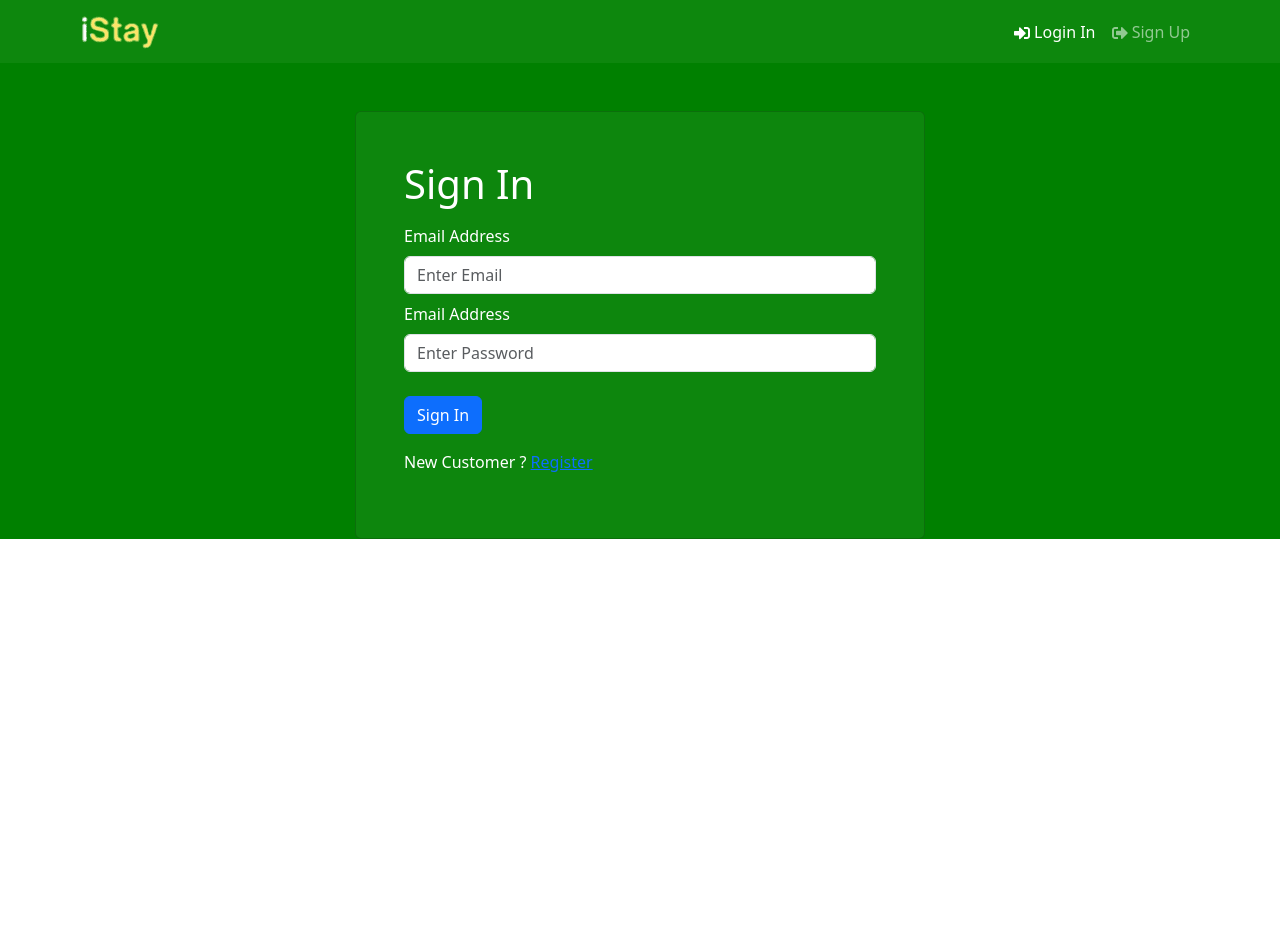
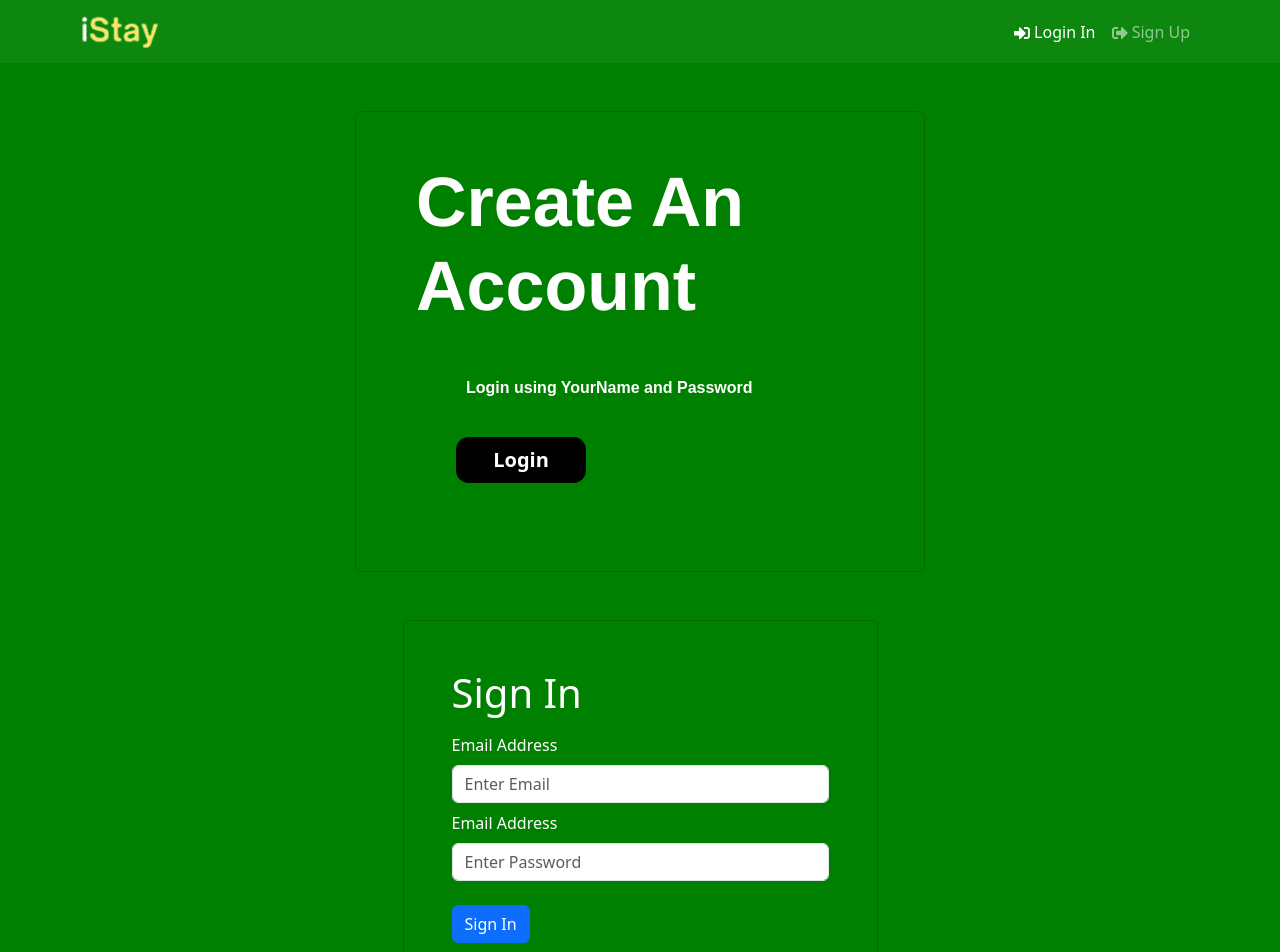
Before and after one commit to Athulraj10/iStay, a React (Vite) app in the folder frontend/: page /login in a window 1280 px wide. Shown: the top 952 px of the page. Before the commit the page ends 800 px from the top, so only its background shows below. Built offline with nearby package versions, Linux system fonts and the light colour scheme.

Commit message:
page spliting in login completed

```diff
--- a/frontend/src/components/Login/Login.jsx
+++ b/frontend/src/components/Login/Login.jsx
@@ -1,60 +1,29 @@
-import { Button, Form, Row, Col } from "react-bootstrap";
-import React, { useState } from "react";
-import { Link } from "react-router-dom";
-import FormContainer from "../Forms/FormContainer";
-import './Login.css'
-
+import { Container, Row, Col } from "react-bootstrap";
+import HeaderLeftSection from "./loginSections/HeaderLeftSection";
+import HeaderRightSection from "./loginSections/HeaderRightSection";
 
 const Login = () => {
-  const [email, setEmail] = useState("");
-  const [password, setPassword] = useState("");
-
-  const sumbitHandler = () => {
-    e.preventDefault();
-    console.log("value submitted");
+  const rightSection = {
+    background: "rgba(255, 255, 255, 0)",
+    color: "white",
+  };
+  const leftSection = {
+    background: "rgba(255, 255, 255, 0)",
+    color: "white",
   };
   return (
-    <div className='formInput'>
-      <FormContainer>
-        <h1>Sign In </h1>
-        <Form onSubmit={sumbitHandler}>
+    <Container>
+      <Row className="justify-content-md-center mt-5">
 
-            {/* User Email Entering Place and Stored in State SetEmail  */}
-            <Form.Group className="my-2" controlId="email">
-            <Form.Label>Email Address</Form.Label>
-                <Form.Control
-                type="email"
-                placeholder="Enter Email"
-                value={email}
-                onChange={(e)=>setEmail(e.target.value)}
-                >
-                </Form.Control>
-            </Form.Group>
+        <Col xs={12} md={6} style={leftSection} className="card p-5">
+          <HeaderLeftSection />
+        </Col>
 
-            {/* User Password Entering Place and Stored in State  */}
-            <Form.Group className="my-2" controlId="password">
-            <Form.Label>Email Address</Form.Label>
-                <Form.Control
-                type="password"
-                placeholder="Enter Password"
-                value={password}
-                onChange={(e)=>setPassword(e.target.value)}
-                >
-                </Form.Control>
-            </Form.Group>
-            <Button type="submit" variant="primary" className="mt-3">
-                Sign In
-            </Button>
-
-            {/* If user Already registered then Directed to register page  */}
-            <Row className="py-3">
-                <Col>
-                New Customer ? <Link to='/register'>Register</Link>
-                </Col>
-            </Row>
-        </Form>
-      </FormContainer>
-    </div>
+        <Col xs={12} md={5} style={rightSection} className="card p-5 m-5">
+          <HeaderRightSection />
+        </Col>
+      </Row>
+    </Container>
   );
 };
 
--- /dev/null
+++ b/frontend/src/components/Login/loginSections/HeaderLeftSection.jsx
@@ -0,0 +1,23 @@
+import React from "react";
+import { Container,Col } from "react-bootstrap";
+import { Link } from "react-router-dom";
+
+const HeaderLeftSection = () => {
+
+
+  return (
+    <div className="container">
+    <div className="left-content">
+      <h1 className="createAccount">Create an account</h1>
+    </div>
+    <div className="centered-content">
+      <h6 className="loginDecription">Login using YourName and Password</h6>
+     <Link to='/login'>
+     <button className="loginButton">Login</button>
+     </Link>
+    </div>
+  </div>
+    );
+};
+
+export default HeaderLeftSection;
--- /dev/null
+++ b/frontend/src/components/Login/loginSections/HeaderRightSection.jsx
@@ -0,0 +1,56 @@
+import { Container, Button, Form, Row, Col } from "react-bootstrap";
+import React, { useState } from "react";
+import { Link } from "react-router-dom";
+import "./Login.css";
+
+const HeaderRightSection = () => {
+  const [email, setEmail] = useState("");
+  const [password, setPassword] = useState("");
+
+  const sumbitHandler = () => {
+    e.preventDefault();
+    console.log("value submitted");
+  };
+
+
+  return (
+    <>
+      <h1>Sign In </h1>
+      <Form onSubmit={sumbitHandler}>
+        {/* User Email Entering Place and Stored in State SetEmail  */}
+        <Form.Group className="my-2" controlId="email">
+          <Form.Label>Email Address</Form.Label>
+          <Form.Control
+            type="email"
+            placeholder="Enter Email"
+            value={email}
+            onChange={(e) => setEmail(e.target.value)}
+          ></Form.Control>
+        </Form.Group>
+
+        {/* User Password Entering Place and Stored in State  */}
+        <Form.Group className="my-2" controlId="password">
+          <Form.Label>Email Address</Form.Label>
+          <Form.Control
+            type="password"
+            placeholder="Enter Password"
+            value={password}
+            onChange={(e) => setPassword(e.target.value)}
+          ></Form.Control>
+        </Form.Group>
+        <Button type="submit" variant="primary" className="mt-3">
+          Sign In
+        </Button>
+
+        {/* If user Already registered then Directed to register page  */}
+        <Row className="py-3">
+          <Col>
+            New Customer ? <Link to="/register">Register</Link>
+          </Col>
+        </Row>
+      </Form>
+    </>
+  );
+};
+
+export default HeaderRightSection;
--- a/frontend/src/components/Register/Register.jsx
+++ b/frontend/src/components/Register/Register.jsx
@@ -1,5 +1,4 @@
 import RegisterValidation from "./RegistrationValidation";
-
 
 const RegisterPage = () => {
   const handleSubmit = (formData) => {
--- a/frontend/src/components/Register/RegistrationValidation.jsx
+++ b/frontend/src/components/Register/RegistrationValidation.jsx
@@ -93,9 +93,8 @@ const FormValidation = ({ onSubmit }) => {
     <Container>
       <Row className="justify-content-md-center mt-5">
         <Col xs={12} md={6} style={leftSection} className="card p-5">
-        <LeftHeader/>
+          <LeftHeader />
         </Col>
-
 
         <Col xs={12} md={5} style={rightSection} className="card p-5 m-5">
           <h1>Register New User</h1>
@@ -161,13 +160,12 @@ const FormValidation = ({ onSubmit }) => {
               <Form.Text className="text-danger">{mobileError}</Form.Text>
             </Form.Group>
 
-           <Link to='/login'>
-           <Button type="submit" variant="primary" className="mt-3">
+            <Button type="submit" variant="primary" className="mt-3">
               Register
             </Button>
-           </Link>
           </Form>
         </Col>
+
       </Row>
     </Container>
   );
```
Also changed, not shown: frontend/src/components/Login/loginSections/Login.css (added).
